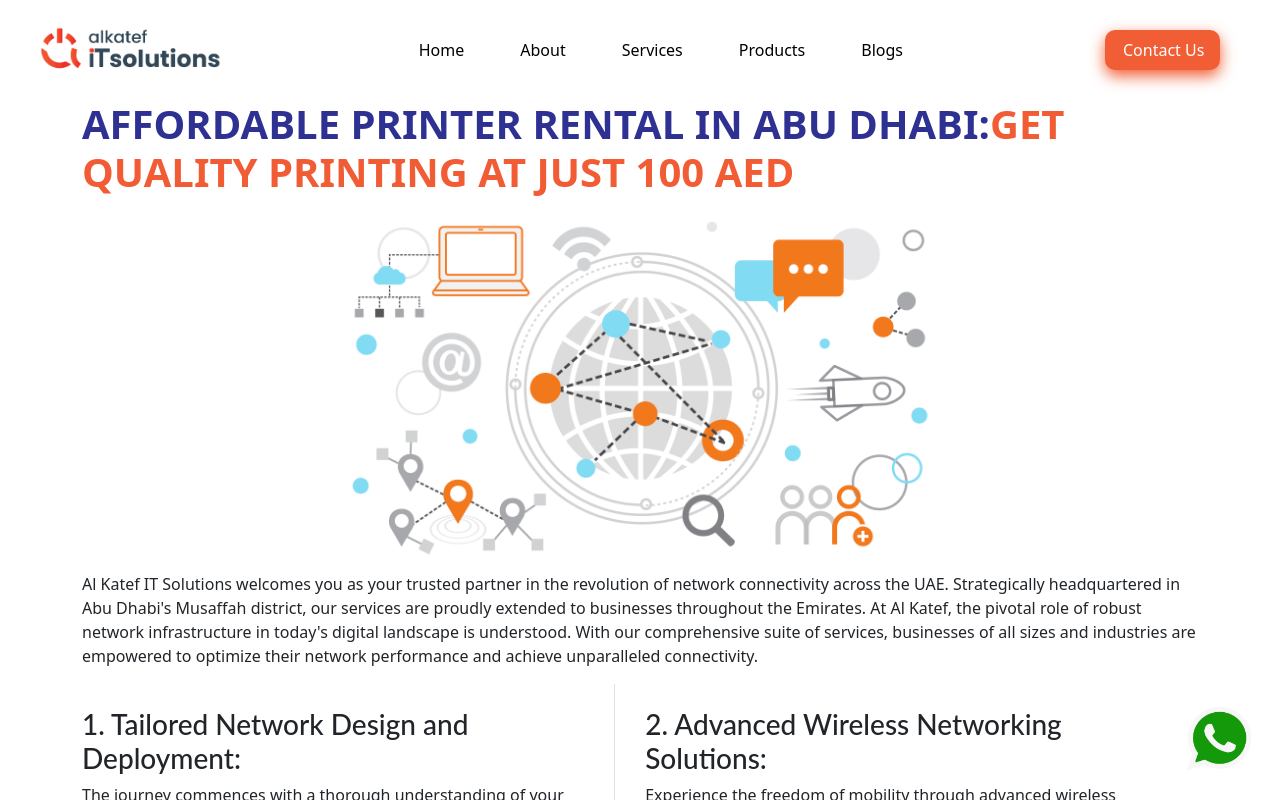
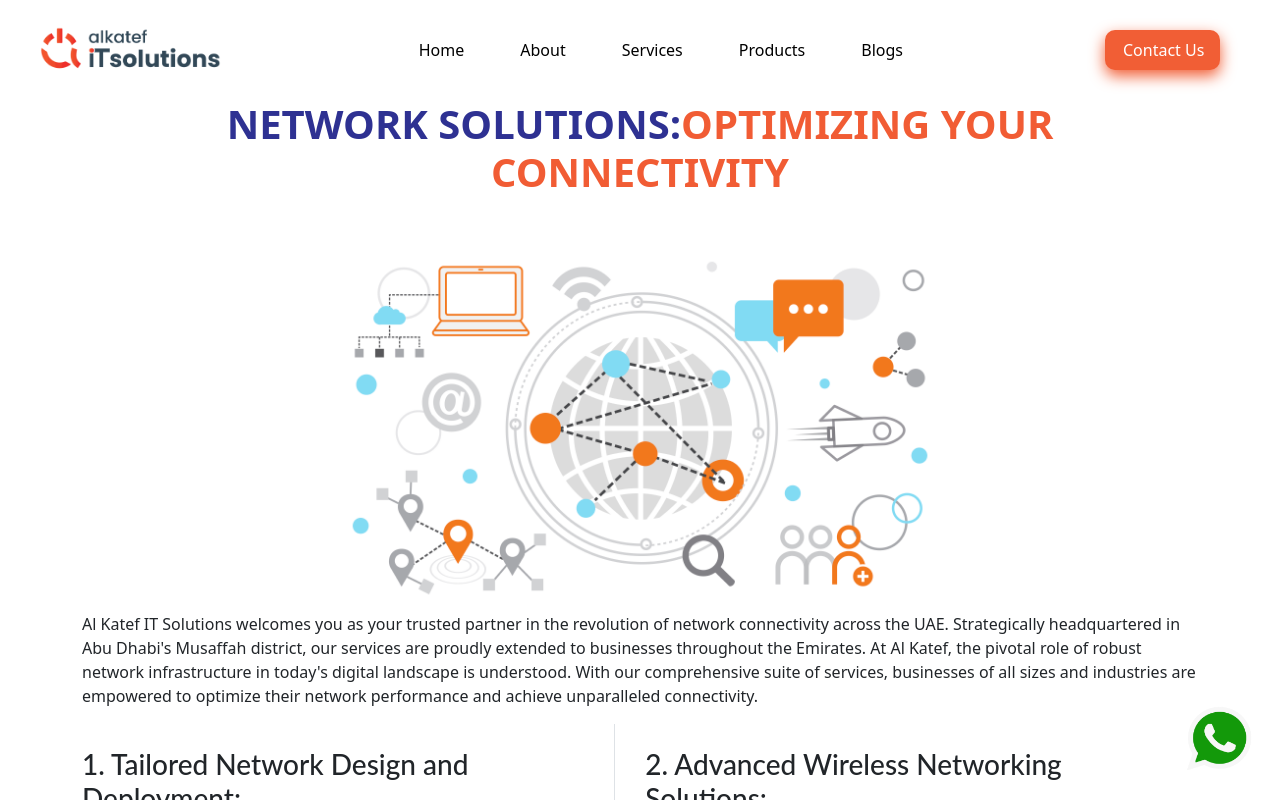
Before and after one commit to alkatefindia/it-solutions-4u, a React (Create React App) app: page /network-solutions in a window 1280 px wide. Shown: the top 800 px of the page. Built offline with nearby package versions, Linux system fonts and the light colour scheme.

Commit message:
printer-rental

```diff
--- a/src/pages/Amc.js
+++ b/src/pages/Amc.js
@@ -17,6 +17,8 @@ const Amc = () => {
   <meta
     name="description"
     content="Meta Description: Ditch repair woes & unexpected costs! Our comprehensive AMC services in UAE & Abu Dhabi keep your electronics humming. Customized plans, priority support, & cost savings. Protect your investments with [Your Company Name]. 🇦🇪 "/>
+  <link rel='canonical' href={window.location.href} ></link>
+
 </Helmet>
 <NavigationBar />
 
--- a/src/pages/Blogs.js
+++ b/src/pages/Blogs.js
@@ -14,6 +14,8 @@ export default function Blogs() {
       <Helmet>
                 <title>Trends and Tips: Abu Dhabi's Digital Marketing Scene</title>
                 <meta name="description" content= "Explore the latest and hottest topics with our top trending blogs, offering insightful content and staying ahead of the curve in diverse subjects.' / 'Explore the latest trends, insights, and diverse topics with the top trending blogs. Stay informed and entertained with cutting-edge content."/>
+                <link rel='canonical' href={window.location.href} ></link>
+
             </Helmet>
       <NavigationBar />
       <div className='blog-page-conatiner'>
--- a/src/pages/BusinessIntlgnc.js
+++ b/src/pages/BusinessIntlgnc.js
@@ -13,6 +13,8 @@ const BusinessIntlgnc = () => {
             <Helmet>
                 <title>Top UAE Software Development: Build Your Dream App with AL KATEF!</title>
                 <meta name="description" content=  ""/>
+                <link rel='canonical' href={window.location.href} ></link>
+
             </Helmet>
 
             <div className='container business-container'>
--- a/src/pages/Cctv.js
+++ b/src/pages/Cctv.js
@@ -11,6 +11,8 @@ const Cctv = () => {
         <Helmet>
                 <title>Top-Rated CCTV Security in Abu Dhabi | Protect Your Home & Business</title>
                 <meta name="description" content=  "Secure your Abu Dhabi premises with expert CCTV solutions! Advanced tech, custom designs & outstanding service. Get a FREE consultation today!"/>
+                <link rel='canonical' href={window.location.href} ></link>
+
             </Helmet>
 
         <div className='container mt-4'>
--- a/src/pages/CloudComputing.js
+++ b/src/pages/CloudComputing.js
@@ -17,6 +17,8 @@ const CloudComputing = () => {
           name="description"
           content="Elevate your business with powerful IT solutions in Abu Dhabi. From managed services to custom software, we empower your success.  Secure networks, cloud migration, AI & more! 🇦🇪"
         />
+        <link rel='canonical' href={window.location.href} ></link>
+
       </Helmet>
 
       <Whatsapp />
--- a/src/pages/Contact.js
+++ b/src/pages/Contact.js
@@ -31,6 +31,8 @@ export default function Contact() {
       name="description"
       content="A leading Web Design Company in Abu Dhabi, we are also a Digital Marketing Agency that provides Social Media Services and Management, SEO  and Mobile App Development"
     />
+      <link rel='canonical' href={window.location.href} ></link>
+
         </Helmet>
       <Whatsapp/>
       <NavigationBar />
--- a/src/pages/Digi_mrkt.js
+++ b/src/pages/Digi_mrkt.js
@@ -27,6 +27,8 @@ function Digi_mrkt() {
             <Helmet>
                 <title>Maximize ROI: Effective Digital Marketing Strategies" / "Maximize ROI: Elevate Your Digital Marketing Impact</title>
                 <meta name="description" content=  "Explore key facets of digital marketing: SEO, SEM, social media, content marketing, email marketing, and analytics for online success."/>
+                <link rel='canonical' href={window.location.href} ></link>
+
             </Helmet>
             <div className='web-soln-top'>
                 <div className='web-soln-top-img-container'>
@@ -58,5 +60,4 @@ function Digi_mrkt() {
         </div>
     )
 }
-
 export default Digi_mrkt
--- a/src/pages/Home2.js
+++ b/src/pages/Home2.js
@@ -137,7 +137,7 @@ const Home2 = () => {
             <ServicesBox img={Telecom} title='Telecom Solutions' redirect="/telecom-solutions" alttxt='Telecom Solutions' desc="Optimize your work environment with our server solutions. Improve connectivity, data management, and performance." />
             <ServicesBox img={Maintenance} title='AMC' alttxt='AMC'  redirect="/amc" desc="We provide a yearly contract for printer /photocopier maintenance and repairs to streamline client operations." />
             <ServicesBox img={sales} title='Sales' alttxt='Sales' desc="Discover our diverse printers and copiers for your business needs, ensuring high-quality performance and reliability." />
-            <ServicesBox img={network} title='Network Solutions' alttxt='Network solutions' desc="We provide a multitude of products, all of which aims to run your business with ease and highest efficiency." />
+            <ServicesBox img={network} title='Network Solutions' redirect="/network-solutions" alttxt='Network solutions' desc="We provide a multitude of products, all of which aims to run your business with ease and highest efficiency." />
             <ServicesBox img={copying} title='Photocopying' alttxt='Photocopying' desc="Whether you need a copier for a day or a long-term, our expert team is here to provide you with personalized service and support." />
             <ServicesBox img={Websoln} title='CCTV' redirect="/cctv" alttxt='cctv' desc="Enhance security with our state-of-the-art CCTV solutions, providing vigilant surveillance for peace of mind in every corner." />
             </div>
--- a/src/pages/NetworkSolutions.js
+++ b/src/pages/NetworkSolutions.js
@@ -11,20 +11,21 @@ const NetworkSolutions = () => {
       <Whatsapp />
 
       <Helmet>
-        <title>Printer Rental In ABU DHABI 100/300 AED Per Month</title>
+        <title>Business Connectivity Empowered Across the UAE by Al Katef IT Solutions</title>
         <meta
           name="description"
-          content="Get a KONICA MINOLTA printer rental with zero upfront investment, free machine cost, free toners, free parts, and free service in all Emirates."
+          content="Tailored network solutions are offered to businesses throughout the UAE by Al Katef IT Solutions, headquartered in Abu Dhabi's Musaffah district. Experience seamless connectivity and robust network infrastructure customized to your needs. Contact us today."
         />
-        <link rel="canonical" href="https://itsolutions4u.co/printer-rental" />
+        <link rel="canonical" href="https://itsolutions4u.co/network-solutions"/>
+
       </Helmet>
 
       <NavigationBar />
       <div className="container">
-        <h1 className="title-blue">
-          Affordable Printer Rental in Abu Dhabi:
+        <h1 className="title-blue text-center mb-5">
+        Network Solutions:
           <span className="title-orange">
-            Get Quality Printing at Just 100 AED
+          Optimizing Your Connectivity
           </span>
         </h1>
 
--- a/src/pages/PrinterRental.js
+++ b/src/pages/PrinterRental.js
@@ -18,6 +18,7 @@ const PrinterRental = () => {
           content="Get a KONICA MINOLTA printer rental with zero upfront investment, free machine cost, free toners, free parts, and free service in all Emirates."
         />
         <link rel="canonical" href="https://itsolutions4u.co/printer-rental" />
+
       </Helmet>
 
       <NavigationBar />
@@ -27,7 +28,7 @@ const PrinterRental = () => {
           <h1 className="title-blue">
             Affordable Printer Rental in Abu Dhabi:
             <span className="title-orange">
-              Get Quality Printing at Just 100 AED
+              Get Quality Printer at Just 100 AED
             </span>
           </h1>
 
--- a/src/pages/Services.js
+++ b/src/pages/Services.js
@@ -50,6 +50,8 @@ export default function Services() {
              <Helmet>
                 <title>best digital services in Dubai</title>
                 <meta name="description" content= "Delivering expert digital marketing services to boost online presence, drive engagement, and optimise results for businesses seeking growth and success."/>
+            <link rel='canonical' href={window.location.href} ></link>
+
             </Helmet>
             <NavigationBar />
             <div className='service-page-title'>
@@ -95,7 +97,7 @@ export default function Services() {
       <i class="fa-solid fa-arrow-right"></i>
     </div></Link>
 
-    <Link to="">
+    <Link to="/network-solutions">
     <div className='service-link-points border-bottom mb-5'>
       <h3>Network Solutions</h3>
       <i class="fa-solid fa-arrow-right"></i>
```
